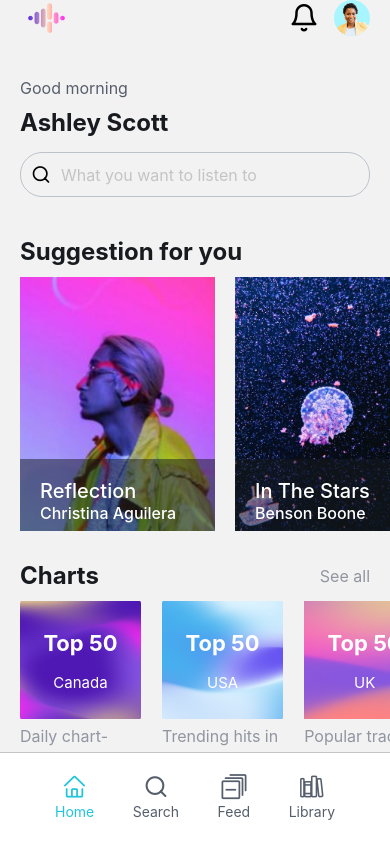
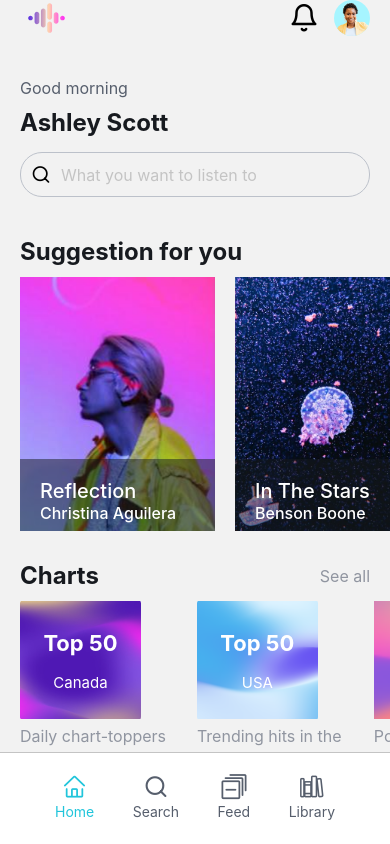
Before and after one commit to TienSinh03/music-stream-app, a React Native app: screen /Home_AudioListing in a window 390 px wide. Built offline with nearby package versions, Linux system fonts and the light colour scheme.

Commit message:
edit data

```diff
--- /dev/null
+++ b/data/data_audio.js
@@ -0,0 +1,122 @@
+const chart_list = [
+    {
+      title: "Top 50",
+      location: "Canada",
+      likes: 1234,
+      duration: "05:10:18",
+      description: "Daily chart-toppers update",
+      image: require('../assets/image/Home - Audio Listing/BackGrChart_1.jpg'),
+      songs: [
+        {
+          title: "FLOWER",
+          artist: "Jessica Gonzalez",
+          plays: 2.1,
+          duration: "3:26",
+          image: require("../assets/image/Playlist Details - Audio Listing/Image 51.png"),
+          id: "1",
+        },
+        {
+          title: "Shape of You",
+          artist: "Anthony Taylor",
+          plays: 68,
+          duration: "3:35",
+          image: require("../assets/image/Playlist Details - Audio Listing/Image 52.png"),
+          id: "2",
+        },
+        {
+          title: "Blinding Lights",
+          artist: "Brian Bailey",
+          plays: 93,
+          duration: "4:39",
+          image: require("../assets/image/Playlist Details - Audio Listing/Image 53.png"),
+          id: "3",
+        },
+        {
+          title: "Levitating",
+          artist: "Anthony Taylor",
+          plays: 9,
+          duration: "7:48",
+          image: require("../assets/image/Playlist Details - Audio Listing/Image 54.png"),
+          id: "4",
+        },
+        {
+          title: "Astronaut in the Ocean",
+          artist: "Pedro Moreno",
+          plays: 23,
+          duration: "3:36",
+          image: require("../assets/image/Playlist Details - Audio Listing/Image 55.png"),
+          id: "5",
+        },
+        {
+          title: "Dynamite",
+          artist: "Elena Jimenez",
+          plays: 10,
+          duration: "6:22",
+          image: require("../assets/image/Playlist Details - Audio Listing/Image 56.png"),
+          id: "6",
+        },
+      ],
+      id: "1"
+    },
+    {
+      title: "Top 50",
+      location: "USA",
+      likes: 2345,
+      duration: "04:30:22",
+      description: "Trending hits in the USA",
+      image:  require('../assets/image/Home - Audio Listing/BackGrChart_2.png'),
+      id: "2"
+    },
+    {
+      title: "Top 50",
+      location: "UK",
+      likes: 3456,
+      duration: "06:15:40",
+      description: "Popular tracks from the UK",
+      image:  require('../assets/image/Home - Audio Listing/BackGrChart_3.png'),
+      id: "3"
+    }
+  ];
+
+  const trending_list = [
+    {
+      title: "ME",
+      artist:"Jessica Gonzalez",
+      image: require('../assets/image/Home - Audio Listing/Image 45.png'),
+      id: "1"
+    },
+    {
+      title: "Magna nost",
+      artist:"Brian Thomas",
+      image: require('../assets/image/Home - Audio Listing/Image 46.png'),
+      id: "2"
+    },
+    {
+      title: "Magna nost",
+      artist:"Christopher Brown",
+      image: require('../assets/image/Home - Audio Listing/Image 47.png'),
+      id: "3"
+    }
+  ];
+
+  const popular_artists_list = [
+    {
+      artist:"Elizabeth Hall",
+      image: require('../assets/image/Home - Audio Listing/Image 39.png'),
+      id: "1"
+    },
+    {
+
+      artist:"Brian Thomas",
+      image: require('../assets/image/Home - Audio Listing/Image 40.png'),
+      id: "2"
+    },
+    {
+      artist:"Anthony Taylor",
+      image: require('../assets/image/Home - Audio Listing/Image 41.png'),
+      id: "3"
+    }
+  ];
+
+
+    export { chart_list, trending_list, popular_artists_list };
--- a/page/Home_AudioListing.js
+++ b/page/Home_AudioListing.js
@@ -18,86 +18,21 @@
 import IconAnt from "react-native-vector-icons/AntDesign";
 import IconIon from "react-native-vector-icons/Ionicons";
 
+import { chart_list,popular_artists_list,trending_list } from "../data/data_audio";
+
+
 
 const screenWith = Dimensions.get("window").width;
 const screenHeight = Dimensions.get("window").height;
 
-const chart_list = [
-  {
-    title: "Top 50",
-    location: "Canada",
-    likes: 1234,
-    duration: "05:10:18",
-    description: "Daily chart-toppers update",
-    image: require('../assets/image/Home - Audio Listing/BackGrChart_1.jpg'),
-    id: "1"
-  },
-  {
-    title: "Top 50",
-    location: "USA",
-    likes: 2345,
-    duration: "04:30:22",
-    description: "Trending hits in the USA",
-    image:  require('../assets/image/Home - Audio Listing/BackGrChart_2.png'),
-    id: "2"
-  },
-  {
-    title: "Top 50",
-    location: "UK",
-    likes: 3456,
-    duration: "06:15:40",
-    description: "Popular tracks from the UK",
-    image:  require('../assets/image/Home - Audio Listing/BackGrChart_3.png'),
-    id: "3"
-  }
-];
 
-const trending_list = [
-  {
-    title: "ME",
-    artist:"Jessica Gonzalez",
-    image: require('../assets/image/Home - Audio Listing/Image 45.png'),
-    id: "1"
-  },
-  {
-    title: "Magna nost",
-    artist:"Brian Thomas",
-    image: require('../assets/image/Home - Audio Listing/Image 46.png'),
-    id: "2"
-  },
-  {
-    title: "Magna nost",
-    artist:"Christopher Brown",
-    image: require('../assets/image/Home - Audio Listing/Image 47.png'),
-    id: "3"
-  }
-];
-
-const popular_artists_list = [
-  {
-    artist:"Elizabeth Hall",
-    image: require('../assets/image/Home - Audio Listing/Image 39.png'),
-    id: "1"
-  },
-  {
-
-    artist:"Brian Thomas",
-    image: require('../assets/image/Home - Audio Listing/Image 40.png'),
-    id: "2"
-  },
-  {
-    artist:"Anthony Taylor",
-    image: require('../assets/image/Home - Audio Listing/Image 41.png'),
-    id: "3"
-  }
-];
 
 // Items with charts
-const Item_Chart = ({ title, location, likes, duration, description, image,navigation }) => (
+const Item_Chart = ({ title, location, likes, duration, description, image,navigation,id }) => (
 
-  <TouchableOpacity style={{width:'33%', marginRight:20}} onPress={() => navigation.navigate({
+  <TouchableOpacity style={{width:'30%'}} onPress={() => navigation.navigate({
     name:'Playlist_Details',
-    params: {title:title, location:location, likes:likes, duration:duration, description:description, image:image}
+    params: {data: id}
   })}>
     {/** Image and name playlist */}
     <ImageBackground source={image} style={styles.viewImageList}>
@@ -110,7 +45,7 @@
 
 // Items with trending albums
 const Item_Trending = ({title, artist, image, navigation}) => (
-  <TouchableOpacity style={{width:'33%', marginRight:20}}>
+  <TouchableOpacity style={{width:'30%', marginRight:20}}>
     <Image source={image} style={{}}/>
     <Text style={[styles.textNameMainCate,{marginTop:5}]}>{title}</Text>
     <Text style={styles.nameArists}>{artist}</Text>
@@ -120,7 +55,7 @@
 // Items with popular artists
 const Item_popular_artists = ({artist, image}) => (
 
-  <View style={{width:'33%', alignItems:'center', marginRight:20}}>
+  <View style={{width:'30%', alignItems:'center', marginRight:20}}>
     <Image source={image} />
 
     <Text style={[styles.textNameMainCate,{marginVertical:8}]}>{artist}</Text>
@@ -135,7 +70,7 @@
 export default function Home_AudioListing({navigation, route}) {
   return (
     <SafeAreaView style={styles.container}>
-      <ScrollView style={{marginLeft: 20}}>
+      <ScrollView  style={{marginLeft: 20}} showsVerticalScrollIndicator={false}>
         {/* Header */}
         <View style={styles.header}>
           {/* Image lyrics */}
@@ -211,10 +146,13 @@
           </View>
 
           {/** List chart */}
+          <ScrollView horizontal={true} showsHorizontalScrollIndicator={false}>
                 <FlatList
                     data={chart_list}
                     renderItem={({item}) =>(
                       <Item_Chart
+                        key={item.id}
+                        id={item.id}
                         title={item.title}
                         location={item.location}
                         likes={item.likes}
@@ -227,6 +165,8 @@
                     numColumns={3}
                     scrollEnabled={false}
                 />
+          </ScrollView>
+
         </View>
 
         {/* Trending albums */}
@@ -240,6 +180,7 @@
           </View>
 
           {/** List trending albums */}
+          <ScrollView horizontal={true} showsHorizontalScrollIndicator={false}>
             <FlatList
               data={trending_list}
               renderItem={({item}) =>(
@@ -254,6 +195,7 @@
               numColumns={3}
               scrollEnabled={false}
             />
+          </ScrollView>
 
         </View>
 
@@ -269,6 +211,7 @@
           </View>
 
           {/** List popular artists */}
+          <ScrollView horizontal={true} showsHorizontalScrollIndicator={false}>
             <FlatList
               data={popular_artists_list}
               renderItem={({item}) =>(
@@ -281,6 +224,7 @@
               numColumns={3}
               scrollEnabled={false}
             />
+          </ScrollView>
         </View>
       </ScrollView>
 
--- a/page/Playlist_Details_Screen.js
+++ b/page/Playlist_Details_Screen.js
@@ -20,60 +20,11 @@
   import IconFnA from "react-native-vector-icons/FontAwesome";
   import IconEnty from "react-native-vector-icons/Entypo";
 
+  import { chart_list } from "../data/data_audio";
+
   const screenWith = Dimensions.get("window").width;
   const screenHeight = Dimensions.get("window").height;
 
-
-  const songs = [
-    {
-      title: "FLOWER",
-      artist: "Jessica Gonzalez",
-      plays: 2.1,
-      duration: "3:26",
-      image: require("../assets/image/Playlist Details - Audio Listing/Image 51.png"),
-      id: "1",
-    },
-    {
-      title: "Shape of You",
-      artist: "Anthony Taylor",
-      plays: 68,
-      duration: "3:35",
-      image: require("../assets/image/Playlist Details - Audio Listing/Image 52.png"),
-      id: "2",
-    },
-    {
-      title: "Blinding Lights",
-      artist: "Brian Bailey",
-      plays: 93,
-      duration: "4:39",
-      image: require("../assets/image/Playlist Details - Audio Listing/Image 53.png"),
-      id: "3",
-    },
-    {
-      title: "Levitating",
-      artist: "Anthony Taylor",
-      plays: 9,
-      duration: "7:48",
-      image: require("../assets/image/Playlist Details - Audio Listing/Image 54.png"),
-      id: "4",
-    },
-    {
-      title: "Astronaut in the Ocean",
-      artist: "Pedro Moreno",
-      plays: 23,
-      duration: "3:36",
-      image: require("../assets/image/Playlist Details - Audio Listing/Image 55.png"),
-      id: "5",
-    },
-    {
-      title: "Dynamite",
-      artist: "Elena Jimenez",
-      plays: 10,
-      duration: "6:22",
-      image: require("../assets/image/Playlist Details - Audio Listing/Image 56.png"),
-      id: "6",
-    },
-  ];
 
 
   const Item = ({ title, artist, plays, duration, image }) => (
@@ -107,6 +58,9 @@
 )
 
   export default function Playlist_Details({navigation,route}) {
+
+    const charts = chart_list.find((item) => item.id === route.params?.data);
+
     return (
       <SafeAreaView style={styles.container}>
         {/* Header */}
@@ -119,32 +73,32 @@
                     <IconFe name="cast" size={25} color="#9095A0FF"/>
                 </TouchableOpacity>
         </View>
-        <ScrollView style={{marginHorizontal: 20}}>
+        <ScrollView style={{marginHorizontal: 20}} showsVerticalScrollIndicator={false}>
 
             {/** playlist info and image */}
             <View style={styles.viewInfo}>
                 {/** Image and name playlist */}
-                <ImageBackground source={route.params?.image} style={styles.viewImageList}>
-                    <Text style={styles.textNameList_Image}>{route.params?.title}</Text>
-                    <Text style={{color:'white', fontSize: 15, fontWeight:'400'}}>{route.params?.location}</Text>
+                <ImageBackground source={charts.image} style={styles.viewImageList}>
+                    <Text style={styles.textNameList_Image}>{charts.title}</Text>
+                    <Text style={{color:'white', fontSize: 15, fontWeight:'400'}}>{charts.location}</Text>
                 </ImageBackground>
 
                 {/**The information Playlist*/}
                 <View>
                     {/**title Playlist */}
-                    <Text style={styles.textTitleList}>{route.params?.title} - {route.params?.location}</Text>
+                    <Text style={styles.textTitleList}>{charts.title} - {charts.location}</Text>
 
                     {/** Tym and total Hours */}
                     <View style={{display:'flex', flexDirection:'row', alignItems:'center', gap:10, marginVertical:5}}>
                         <IconAnt name="hearto" size={18} color="#21c5db"/>
-                        <Text style={[styles.text,{marginRight:8}]}>{route.params?.likes}</Text>
+                        <Text style={[styles.text,{marginRight:8}]}>{charts.likes}</Text>
 
                         <IconFnA name="circle" size={12} color="#9095A0FF"/>
-                        <Text style={styles.text}>{route.params?.duration}</Text>
+                        <Text style={styles.text}>{charts.duration}</Text>
                     </View>
 
                     {/** Description */}
-                    <Text style={styles.text}>{route.params?.description}</Text>
+                    <Text style={styles.text}>{charts.description}</Text>
                 </View>
 
             </View>
@@ -180,7 +134,7 @@
             {/** List Audio */}
             <View style ={{marginTop:25}}>
                 <FlatList
-                    data={songs}
+                    data={charts.songs}
                     key={item => item.id}
                     renderItem={({ item }) => (
                         <Item title={item.title} artist={item.artist} plays={item.plays} duration={item.duration} image={item.image} />
@@ -260,7 +214,7 @@
         justifyContent: "space-between",
         alignItems: "center",
         flexDirection: "row",
-        marginHorizontal:20
+        paddingHorizontal:20
     },
     viewInfo:{marginVertical: 25, display:'flex', flexDirection:'row', alignItems:'center', gap:20},
     viewImageList:{width:screenWith*0.31,height:screenHeight*0.14, alignItems:'center', justifyContent:'center'},
```
Lines whose indentation alone changed are shown as unchanged.
